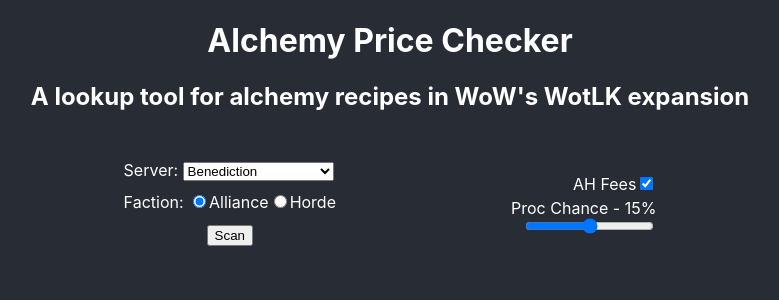
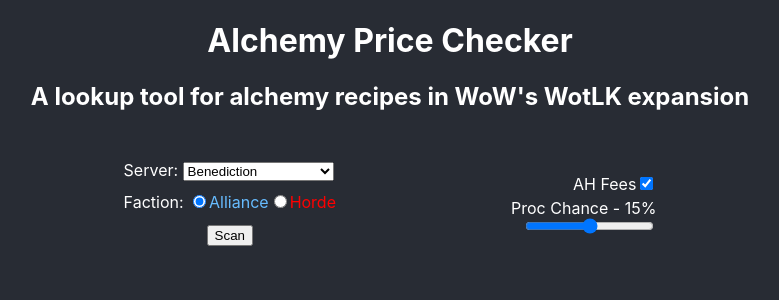
Before and after one commit to CMcManamon/alchemy-market, a React (Create React App) app: page / in a window 1280 px wide. Shown: the top 300 px of the page, without its empty margins (250-1029 px from the left). Built offline with nearby package versions, Linux system fonts and the light colour scheme.

Commit message:
Store options to local storage Split faction buttons into a new component FactionButtons. Store state of faction option to localStorage. Store proc rate and fee checkbox options to localStorage. Apply color styling to Alliance and Horde labels.

```diff
--- a/src/App.css
+++ b/src/App.css
@@ -95,3 +95,11 @@
   text-align: center;
   margin: 0 auto;
 }
+
+.label-alliance {
+  color: #67bcff;
+}
+
+.label-horde {
+  color: red;
+}
--- /dev/null
+++ b/src/components/factionButtons.js
@@ -0,0 +1,44 @@
+import React, { useState } from "react";
+
+const FactionButtons = () => {
+  const [defaultFaction, setDefaultFaction] = useState(() => {
+    //get stored faction value
+    let faction = JSON.parse(localStorage.getItem("faction"));
+
+    return faction || "alliance";
+  });
+
+  const onFactionButtonChanged = (event) => {
+    localStorage.setItem("faction", JSON.stringify(event.target.value));
+    setDefaultFaction(event.target.value);
+  };
+
+  return (
+    <div>
+      <label htmlFor="faction">Faction: </label>
+      <input
+        type="radio"
+        id="alliance"
+        value="alliance"
+        name="faction"
+        checked={defaultFaction === "alliance"}
+        onChange={onFactionButtonChanged}
+      />
+      <label htmlFor="alliance" className="label-alliance">
+        Alliance
+      </label>
+      <input
+        type="radio"
+        id="horde"
+        value="horde"
+        name="faction"
+        checked={defaultFaction === "horde"}
+        onChange={onFactionButtonChanged}
+      />
+      <label htmlFor="horde" className="label-horde">
+        Horde
+      </label>
+    </div>
+  );
+};
+export default FactionButtons;
--- a/src/components/header.js
+++ b/src/components/header.js
@@ -1,5 +1,6 @@
 import React, { useState } from "react";
 import ServerList from "./serverList";
+import FactionButtons from "./factionButtons";
 
 const Header = (props) => {
   const clickHandler = props.fetchHandler;
@@ -8,7 +9,17 @@
 
   const DEFAULT_PROC_CHANCE = 15;
 
-  const [procChance, setProcChance] = useState(DEFAULT_PROC_CHANCE);
+  const [procChance, setProcChance] = useState(() => {
+    let storedProcChance = JSON.parse(localStorage.getItem("procRate"));
+    if (storedProcChance === null) return DEFAULT_PROC_CHANCE;
+    return storedProcChance * 5;
+  });
+
+  const [feeCheck, setFeeCheck] = useState(() => {
+    let storedFeeCheck = JSON.parse(localStorage.getItem("feeCheck"));
+    if (storedFeeCheck === null) return true;
+    return storedFeeCheck;
+  });
 
   const handleSubmit = (event) => {
     event.preventDefault();
@@ -17,11 +28,16 @@
   };
 
   const handleFeeChanged = (event) => {
-    checkFeeHandler(event.target.checked);
+    let value = event.target.checked;
+    console.log(value);
+    localStorage.setItem("feeCheck", JSON.stringify(value));
+    setFeeCheck(value);
+    checkFeeHandler(value);
   };
 
   const handleProcRateChanged = (event) => {
-    let currValue = event.target.value;
+    let currValue = event.target.value; // value 0 to 6 (0%, 5%, ..., 30%)
+    localStorage.setItem("procRate", JSON.stringify(currValue));
     setProcChance(currValue * 5);
     slideProcRateHandler(currValue * 0.05); // 5% per tick
   };
@@ -36,25 +52,13 @@
           <tbody>
             <tr>
               <td className="server-faction-scan-container">
-                <label htmlFor="server-select">Server: </label>
                 <ServerList
                   name="server-select"
                   id="server-select"
                 ></ServerList>
 
-                <br />
-                <label htmlFor="faction">Faction: </label>
-                <input
-                  type="radio"
-                  id="alliance"
-                  value="alliance"
-                  name="faction"
-                  defaultChecked
-                />
-                <label htmlFor="alliance">Alliance</label>
-                <input type="radio" id="horde" value="horde" name="faction" />
-                <label htmlFor="horde">Horde</label>
-                <br />
+                <FactionButtons />
+
                 <div className="scan-button-container">
                   <button>Scan</button>
                 </div>
@@ -65,7 +69,7 @@
                   type="checkbox"
                   id="ah-fees"
                   name="ah-fees"
-                  defaultChecked
+                  checked={feeCheck}
                   onChange={handleFeeChanged}
                 />
 
@@ -76,10 +80,11 @@
                   <br />
                   <input
                     type="range"
+                    id="procSlider"
                     name="procSlider"
                     min="0"
                     max="6"
-                    defaultValue="3"
+                    defaultValue={procChance / 5}
                     onChange={handleProcRateChanged}
                   />
                   <br />
--- a/src/components/serverList.js
+++ b/src/components/serverList.js
@@ -7,7 +7,7 @@
   const [defaultServer, setDefaultServer] = useState(() => {
     // get stored server value
     const savedServer = JSON.parse(localStorage.getItem("server"));
-    return savedServer || "benediction";
+    return savedServer || "benediction"; // default
   });
 
   let serversList = [];
@@ -26,6 +26,8 @@
   };
 
   return (
+    <div>
+      <label htmlFor={name}>Server: </label>
       <select
         name={name}
         id={id}
@@ -34,6 +36,7 @@
       >
         {serversList}
       </select>
+    </div>
   );
 };
 export default ServerList;
```
Lines whose indentation alone changed are shown as unchanged.
